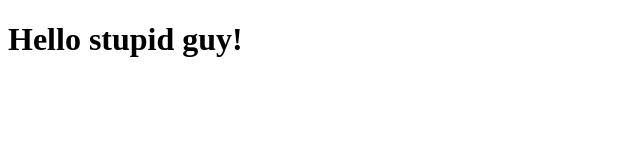
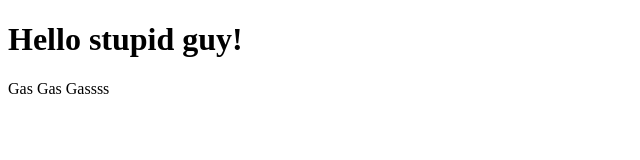
Before and after one commit to PingPuping/Ping_Port.github.io, a plain HTML site: page index.html in a window 1280 px wide. Shown: the whole page, without its empty margins (0-640 px from the left). Drawn offline with Linux system fonts and the light colour scheme.

Commit message:
Update index.html

```diff
--- a/index.html
+++ b/index.html
@@ -10,6 +10,7 @@
 </head>
 <body>
     <h1>Hello stupid guy!</h1>
+    <p>Gas Gas Gassss</p>
     <script src="/js/app.js"></script>
 </body>
 </html>
```
